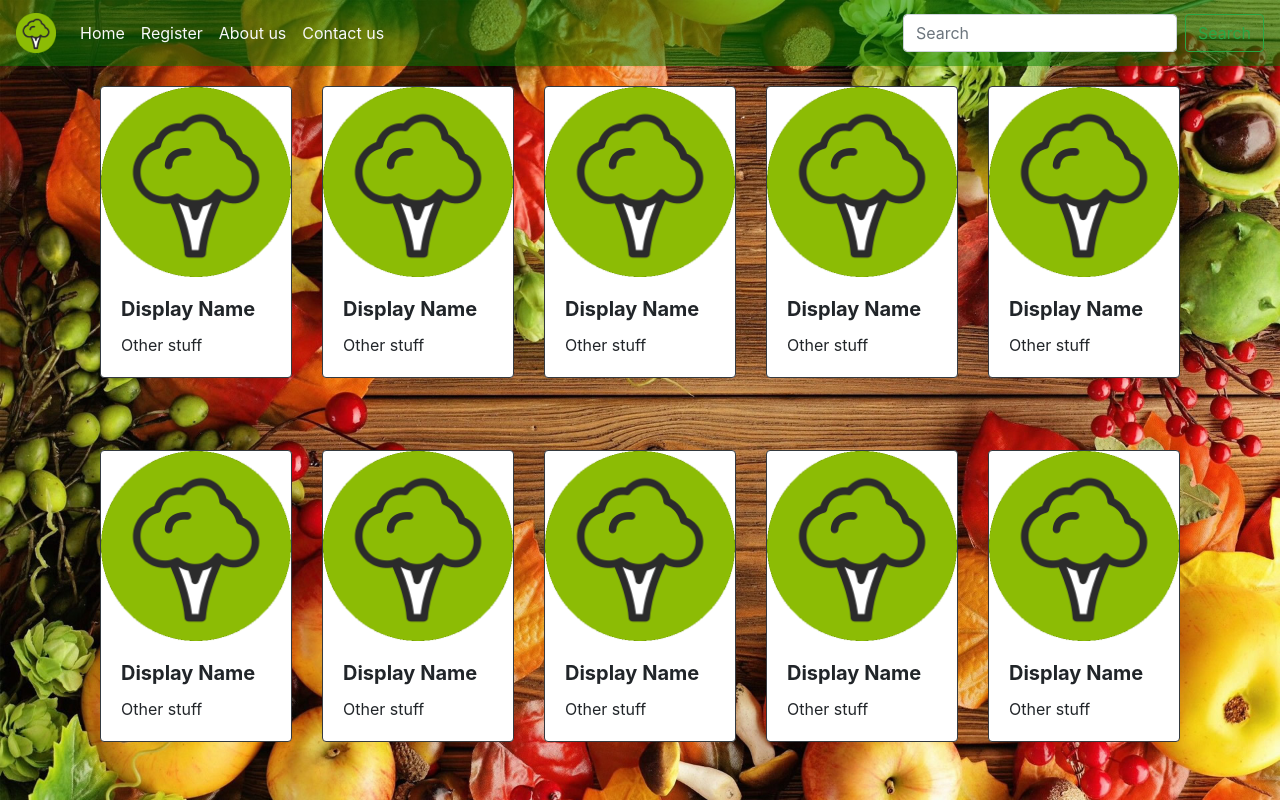
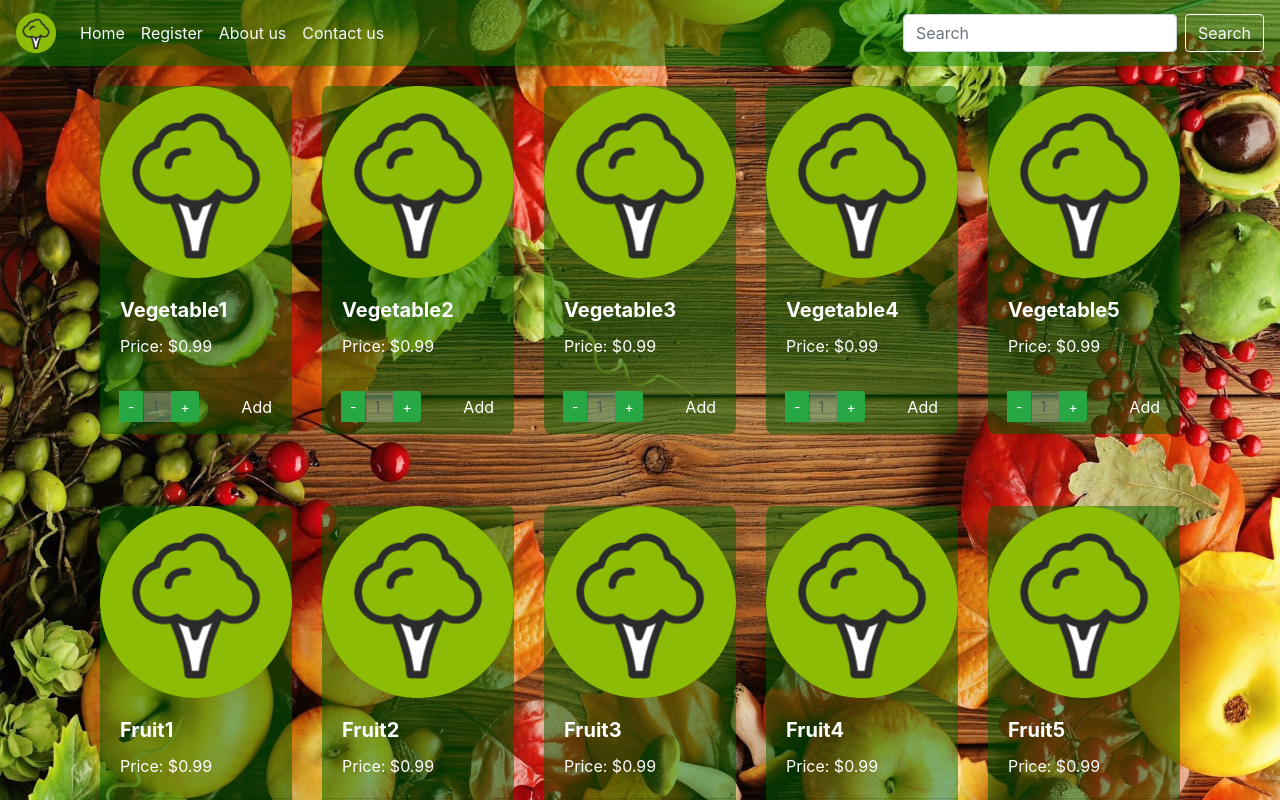
Before and after one commit to pecamardelli/green_gross_system, a React (Create React App) app: page /home in a window 1280 px wide. Shown: the top 800 px of the page. Built offline with nearby package versions, Linux system fonts and the light colour scheme.

Commit message:
Add product quantity to product card and improve styles

```diff
--- a/src/App.css
+++ b/src/App.css
@@ -66,6 +66,15 @@ main {
   min-height: calc(100vh - 180px);
 }
 
+.card-transparent {
+  background-color: rgba(0,96,0,0.5);
+  border-radius: 3%;
+}
+
+.product-quantity {
+  max-width: 30px;
+}
+
 footer {
   position: relative;
   width: 100%;
--- a/src/components/common/navBar.jsx
+++ b/src/components/common/navBar.jsx
@@ -31,7 +31,7 @@ function NavBar(props) {
 				</ul>
 				<form className="form-inline my-2 my-lg-0">
 					<input className="form-control mr-sm-2" type="search" placeholder="Search" aria-label="Search" />
-					<button className="btn btn-outline-success my-2 my-sm-0" type="submit">Search</button>
+					<button className="btn btn-outline-light my-2 my-sm-0" type="submit">Search</button>
 				</form>
 			</div>
 		</nav>
--- a/src/components/common/productCard.jsx
+++ b/src/components/common/productCard.jsx
@@ -1,11 +1,18 @@
-import React        from 'react';
-import { Link }     from 'react-router-dom';
+import React, { useState } from 'react';
+import { Link } from 'react-router-dom';
 import noImage from '../../assets/images/not_found.png';
 import logo from '../../assets/images/logo.png';
 
 function ProductCard({ data }) {
+    const [quantity, setQuantity] = useState(1);
+
+    const modifyQuantity = (action) => {
+        if (action === "+") setQuantity(quantity+1);
+        else if (quantity > 1) setQuantity(quantity-1);
+    }
+
     return (
-        <div className="card border-dark mb-4 product-card">
+        <div className="card-transparent border-dark mb-4">
             <Link to="/home">
                 <img
                     src={ logo }
@@ -15,13 +22,42 @@ function ProductCard({ data }) {
                 />
             </Link>
             <div className="card-body">
-                <div className="card-title h-40">
+                <div className="card-title h-40 text-white">
                     <h5>
-                        <strong>Display Name</strong>
+                        <strong>{data.displayName}</strong>
                     </h5>
                 </div>
-                <div className="h-25">
-                    Other stuff
+                <div className="text-white">
+                    Price: ${data.price}
+                </div>
+            </div>
+            <div className="card-footer text-white">
+                <div className="d-flex justify-content-between align-items-center h-25">
+                    <div className="input-group">
+                        <div class="input-group-append">
+                            <button
+                                className="btn btn-success btn-sm"
+                                type="button"
+                                onClick={() => modifyQuantity('-')}
+                            >-</button>
+                        </div>
+                        <input
+                            className="form-control-sm product-quantity input-group-append"
+                            type="text"
+                            value={quantity}
+                            disabled
+                        />
+                        <div class="input-group-append">
+                            <button
+                                className="btn btn-success btn-sm"
+                                type="button"
+                                onClick={() => modifyQuantity('+')}
+                            >+</button>
+                        </div>
+                    </div>
+                    <div>
+                        Add
+                    </div>
                 </div>
             </div>
         </div>
```
Also changed, not shown: 1 other file (tests, documents, lock files or other folders).
